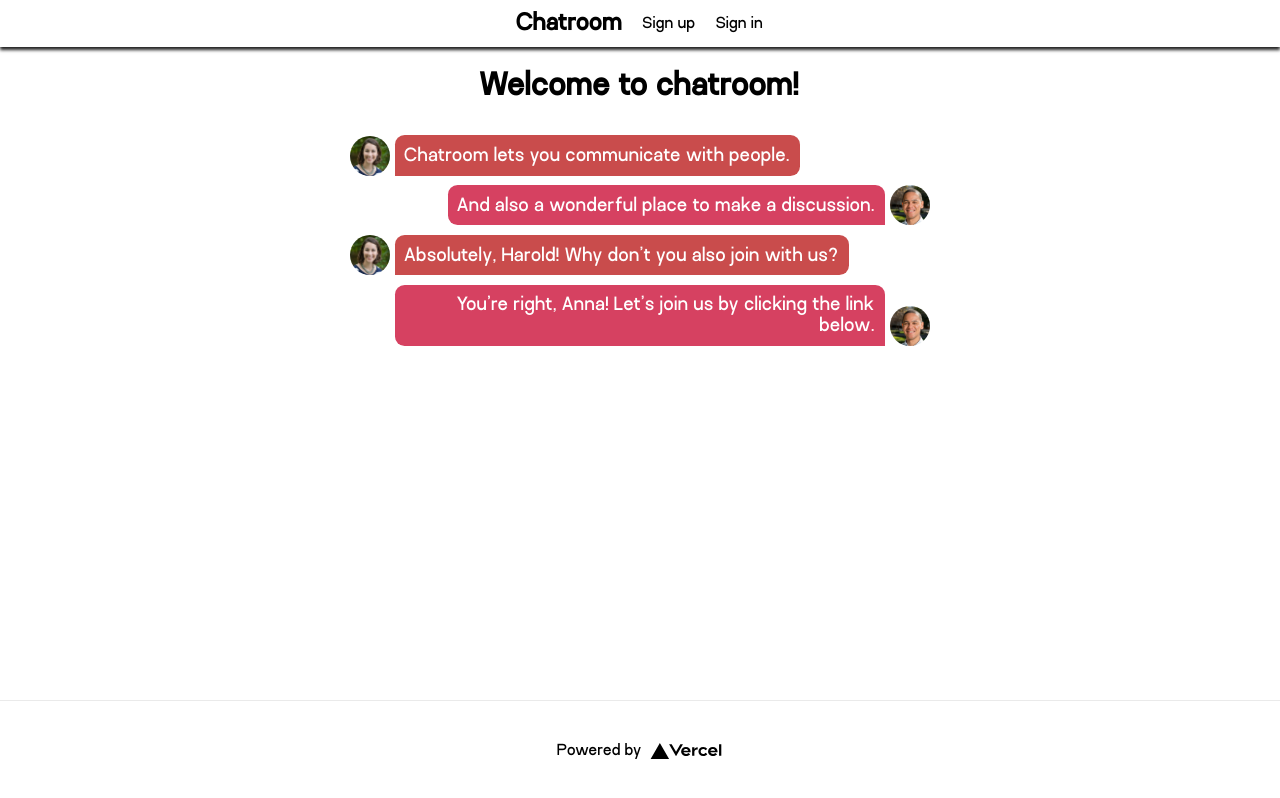
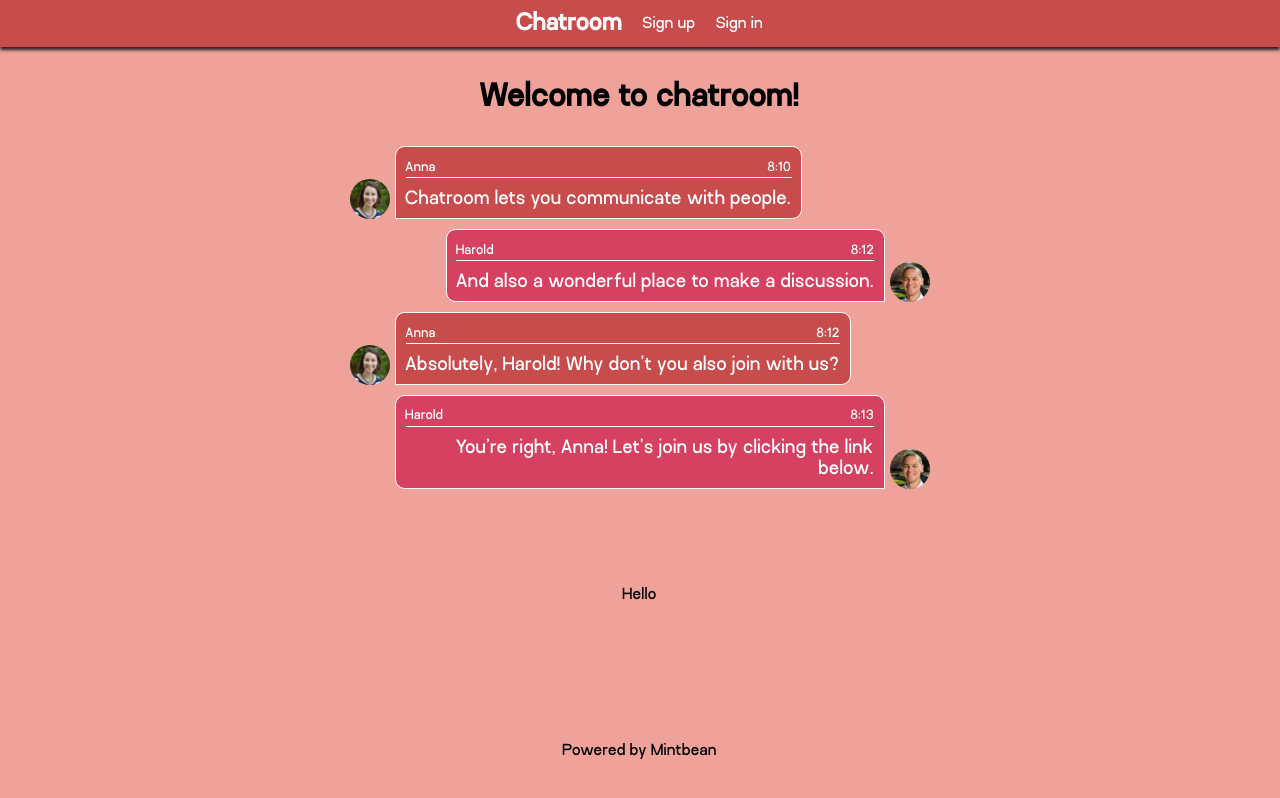
Before and after one commit to daimessdn/chatroom-project, a Next.js app: page / in a window 1280 px wide. Built offline with nearby package versions, Linux system fonts and the light colour scheme.

Commit message:
resolved chat subtitle styling

```diff
--- a/components/Header.js
+++ b/components/Header.js
@@ -15,7 +15,14 @@ const Header = () => {
             src="/img/profiledemo2.jpg"
             alt="profile demo 1"
            />
-          <p>Chatroom lets you communicate with people.</p>
+          <div className={styles.chat}>
+            <p className={styles.user}>Anna</p>
+            <p className={styles.sentAt}>8:10</p>
+
+            <p className={styles.clear}></p>
+
+            <p className={styles.content}>Chatroom lets you communicate with people.</p>
+          </div>
         </div>
 
         <div className={styles.chatSubtitleRight}>
@@ -24,7 +31,14 @@ const Header = () => {
             src="/img/profiledemo1.jpg"
             alt="profile demo 2"
            />
-          <p>And also a wonderful place to make a discussion.</p>
+          <div className={styles.chat}>
+            <p className={styles.user}>Harold</p>
+            <p className={styles.sentAt}>8:12</p>
+
+            <p className={styles.clear}></p>
+
+            <p className={styles.content}>And also a wonderful place to make a discussion.</p>
+          </div>
         </div>
 
         <div className={styles.chatSubtitleLeft}>
@@ -33,7 +47,14 @@ const Header = () => {
             src="/img/profiledemo2.jpg"
             alt="profile demo 1"
            />
-          <p>Absolutely, Harold! Why don't you also join with us?</p>
+          <div className={styles.chat}>
+            <p className={styles.user}>Anna</p>
+            <p className={styles.sentAt}>8:12</p>
+
+            <p className={styles.clear}></p>
+
+            <p className={styles.content}>Absolutely, Harold! Why don't you also join with us?</p>
+          </div>
         </div>
 
         <div className={styles.chatSubtitleRight}>
@@ -42,7 +63,14 @@ const Header = () => {
             src="/img/profiledemo1.jpg"
             alt="profile demo 2"
            />
-          <p>You're right, Anna! Let's join us by clicking the link below.</p>
+          <div className={styles.chat}>
+            <p className={styles.user}>Harold</p>
+            <p className={styles.sentAt}>8:13</p>
+
+            <p className={styles.clear}></p>
+
+            <p className={styles.content}>You're right, Anna! Let's join us by clicking the link below.</p>
+          </div>
         </div>
       </div>
     </header>
--- a/pages/index.js
+++ b/pages/index.js
@@ -18,13 +18,11 @@ export default function Home() {
       <Header />
 
       <main className={styles.main}>
+        Hello
       </main>
 
       <footer className={styles.footer}>
-        Powered by{' '}
-        <span className={styles.logo}>
-          <Image src="/vercel.svg" alt="Vercel Logo" width={72} height={16} />
-        </span>
+        Powered by Mintbean
       </footer>
     </div>
   )
--- a/styles/Header.module.css
+++ b/styles/Header.module.css
@@ -16,12 +16,14 @@
   align-items: flex-end;
   margin-top: .5em;
   text-align: left;
+
 }
 
-.chatSubtitleLeft p {
+.chatSubtitleLeft .chat {
   width: max-content;
   background-color: #c94c4c;
   border-radius: .5em .5em .5em 0;
+  border: 1px solid #fff;
   color: #fff;
   padding: .5em;
   margin: 0 5px;
@@ -48,12 +50,14 @@
   align-items: flex-end;
   margin-top: .5em;
   text-align: right;
+
 }
 
-.chatSubtitleRight p {
+.chatSubtitleRight .chat {
   width: max-content;
   background-color: #d64161;
   border-radius: .5em .5em 0 .5em;
+  border: 1px solid #fff;
   color: #fff;
   padding: .5em;
   margin: 0 5px;
@@ -64,15 +68,27 @@
   bottom: 0;
 }
 
-/*.arrowLeft {
-  position: absolute;
+.chat p {
+  margin: 0;
+}
 
-  left: -3px;
-  bottom: 0px;
+.chat .user {
+  font-size: .7em;
+  line-height: 1.5;
+  float: left;
+}
 
-  width: 0;
-  height: 0;
-  border-style: solid;
-  border-width: 20px 0 0 20px;
-  border-color: transparent transparent transparent #007bff;
-}*/
+.chat .sentAt {
+  font-size: .7em;
+  line-height: 1.5;
+  float: right;
+}
+
+.chat .clear {
+  clear: both;
+}
+
+.chat .content {
+  border-top: 1px solid #fff;
+  padding-top: 10px;
+}
--- a/styles/Home.module.css
+++ b/styles/Home.module.css
@@ -20,7 +20,6 @@
 .footer {
   width: 100%;
   height: 100px;
-  border-top: 1px solid #eaeaea;
   display: flex;
   justify-content: center;
   align-items: center;
--- a/styles/globals.css
+++ b/styles/globals.css
@@ -8,6 +8,7 @@ body {
   padding: 0;
   margin: 0;
   font-family: "Bifocals", sans-serif;
+  background-color: #eea29a;
 }
 
 a {
@@ -20,6 +21,8 @@ a {
 }
 
 nav {
+  background-color: #c94c4c;
+  color: #fff;
   width: 100%;
   box-shadow: 0 .2em .2em 0 #222;
   display: flex;
@@ -36,3 +39,7 @@ nav * {
 header {
   text-align: center;
 }
+
+header h1 {
+  margin-top: 1em;
+}
```
